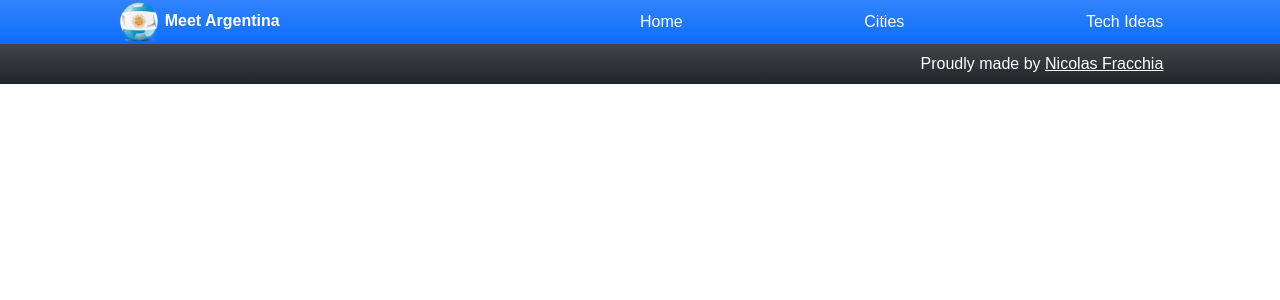
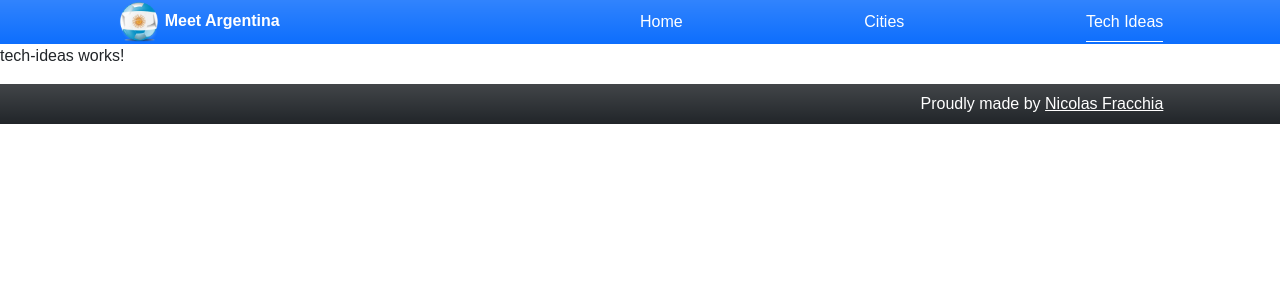
Before and after one commit to nicolasfracchia/SPA2-13-tourism-site, an Angular app: page /ideas in a window 1280 px wide. Before the commit this address led to /. Shown: the top 300 px of the page. Built offline with nearby package versions, Linux system fonts and the light colour scheme.

Commit message:
Generated empty TechIdeasComponent and setted the corresponding  routes

```diff
--- a/src/app/app.component.html
+++ b/src/app/app.component.html
@@ -14,7 +14,7 @@
       <div class="navbar-nav col-12 d-flex justify-content-between">
         <a class="nav-link" routerLink="home" routerLinkActive="active">Home</a>
         <a class="nav-link" routerLink="cities" routerLinkActive="active">Cities</a>
-        <a class="nav-link" href="#">Tech Ideas</a>
+        <a class="nav-link" routerLink="ideas" routerLinkActive="active">Tech Ideas</a>
       </div>
     </div>
   </div>
--- a/src/app/app.routes.ts
+++ b/src/app/app.routes.ts
@@ -2,12 +2,14 @@ import { Routes } from '@angular/router';
 import { HomeComponent } from './components/home/home.component';
 import { CitiesComponent } from './components/cities/cities.component';
 import { WeatherComponent } from './components/weather/weather.component';
+import { TechIdeasComponent } from './components/tech-ideas/tech-ideas.component';
 
 export const routes: Routes = [
     {path: '', redirectTo: '/home', pathMatch: 'full'},
     {path: 'home', component: HomeComponent},
     {path: 'cities', component: CitiesComponent},
     {path: 'cities/:city', component: WeatherComponent},
+    {path: 'ideas', component: TechIdeasComponent},
     {path: '404', component: HomeComponent},
     {path: '404/:message', component: HomeComponent}
     // ADD 404 COMPONENT!!!
--- /dev/null
+++ b/src/app/components/tech-ideas/tech-ideas.component.html
@@ -0,0 +1 @@
+<p>tech-ideas works!</p>
```
Also changed, not shown: src/app/components/tech-ideas/tech-ideas.component.ts (added, +12 -0 lines), src/app/components/tech-ideas/tech-ideas.component.scss (added), 2 other files (tests, documents, lock files or other folders).
